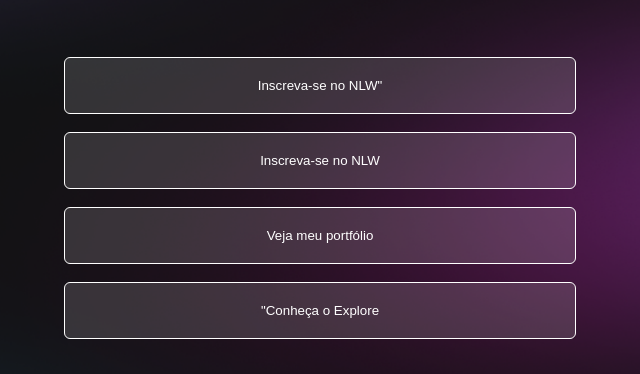
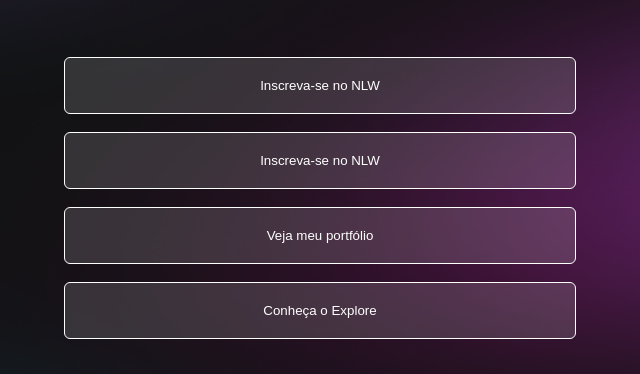
Before and after one commit to marcosbarrosj/formularioaula, a plain HTML site: page index.html in a window 1280 px wide. Shown: the part 189-563 px from the top of the page, 320-960 px from the left. Drawn offline with nearby package versions, Linux system fonts and the light colour scheme.

Commit message:
atualização

```diff
--- a/index.html
+++ b/index.html
@@ -19,10 +19,10 @@
 
         <div class="container">
 
-            <button>Inscreva-se no NLW"</button><br><br>
+            <button>Inscreva-se no NLW</button><br><br>
             <button>Inscreva-se no NLW</button><br><br>
             <button>Veja meu portfólio</button><br><br>
-            <button>"Conheça o Explore</button><br><br>
+            <button>Conheça o Explore</button><br><br>
 
 
 
```
